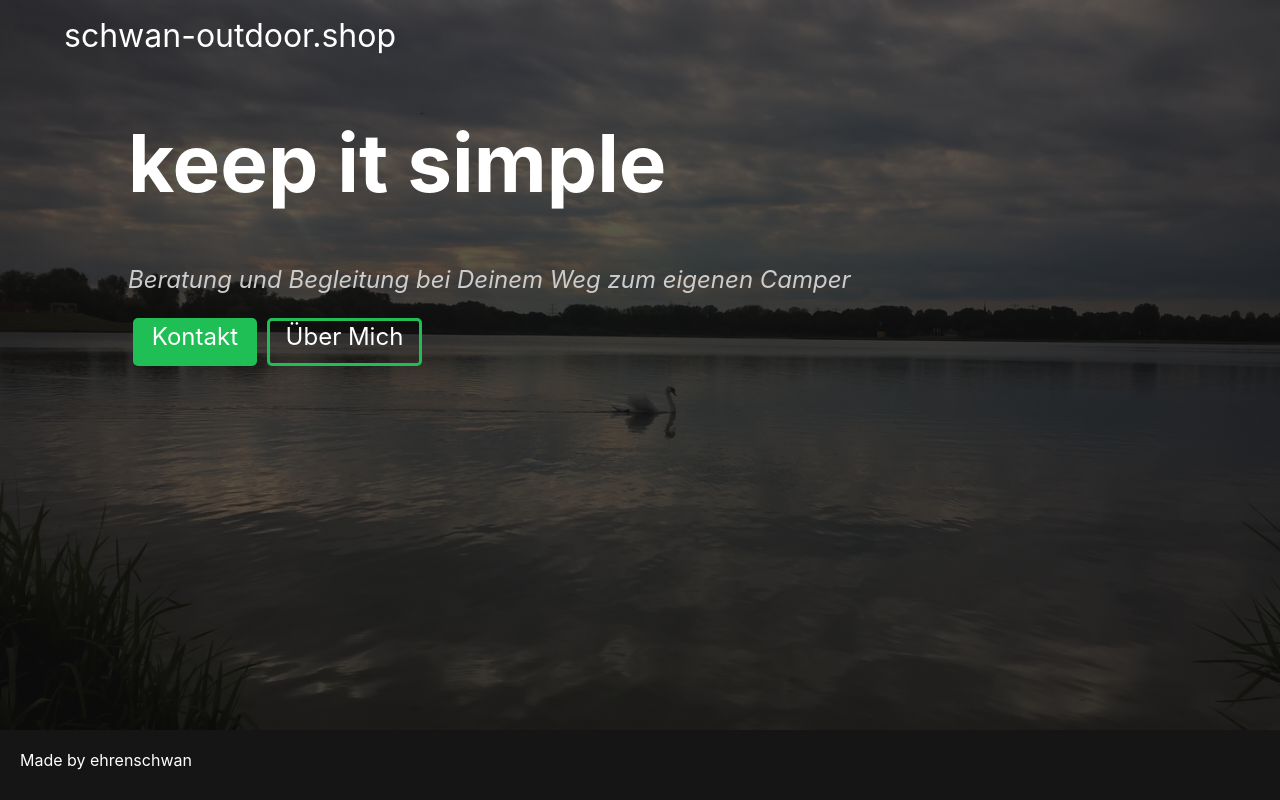
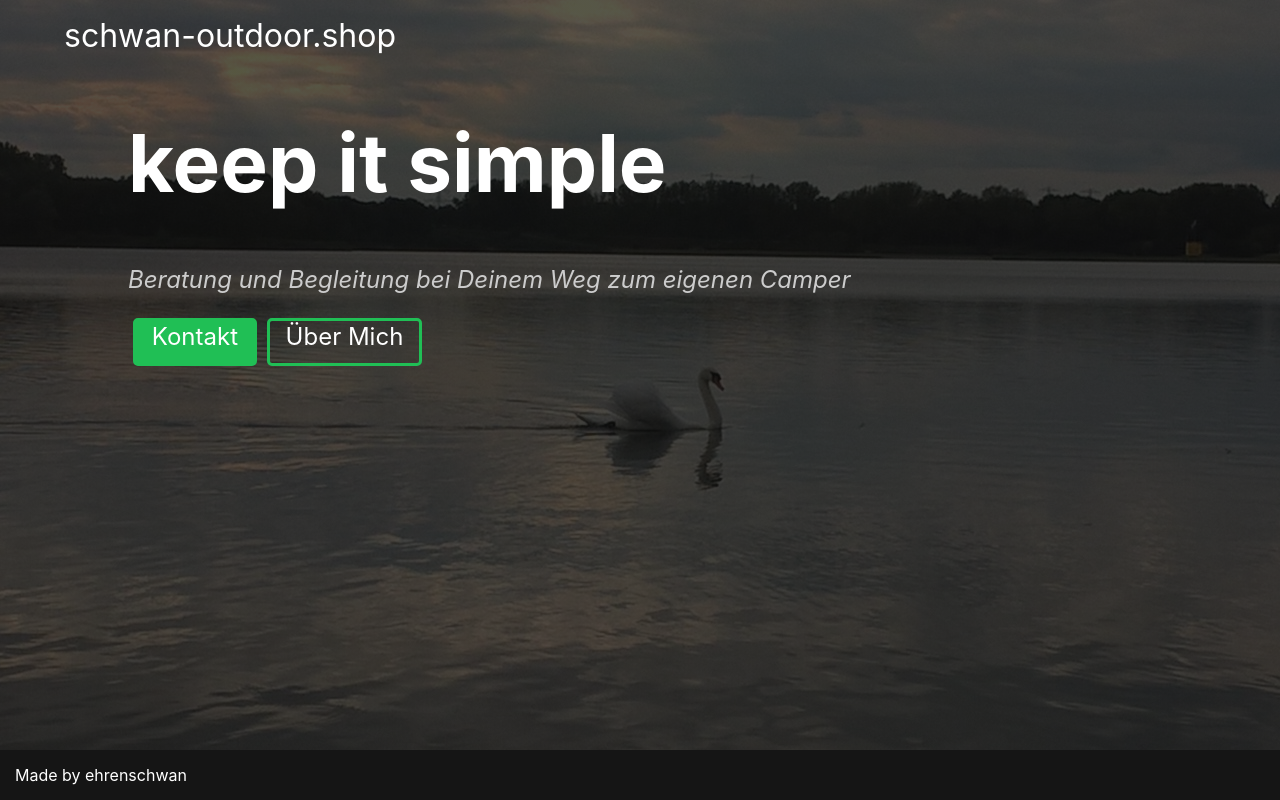
Before and after one commit to LucaSchwan/schwan-outdoor_shop, a Next.js app: page / in a window 1280 px wide. Built offline with nearby package versions, Linux system fonts and the light colour scheme.

Commit message:
Fixed pageLayout

```diff
--- a/pages/_app.tsx
+++ b/pages/_app.tsx
@@ -5,18 +5,16 @@ import Link from 'next/link';
 
 export default function App({ Component, pageProps }: AppProps) {
   return (
-    <div className={styles.content_bg}>
-      <nav>
-        <Link href="/" className={styles.logo}>
+    <div className={styles.pageLayout}>
+      <div className={styles.navbar}>
+        <Link href="/" className={styles.home}>
           schwan-outdoor.shop
         </Link>
-      </nav>
-      <div className={styles.page_wrapper}>
+      </div>
+      <div className={styles.content}>
         <Component {...pageProps} />
       </div>
-      <footer>
-        <div className={styles.dev}>Made by ehrenschwan</div>
-      </footer>
+      <div className={styles.footer}>Made by ehrenschwan</div>
     </div>
   );
 }
--- a/styles/App.module.scss
+++ b/styles/App.module.scss
@@ -1,6 +1,34 @@
 @import 'colors';
+@import 'standard';
 
-.logo {
+.pageLayout {
+  display: flex;
+  flex-direction: column;
+  background-image: linear-gradient($transparentBackground,
+      $transparentBackground),
+    url('../public/schwan.jpg');
+  background-position: center;
+  background-size: auto;
+}
+
+.navbar {
+  width: 100%;
+  min-height: 50px;
+  color: white;
+  padding-top: 1rem;
+}
+
+.footer {
+  margin-top: 2rem;
+  background: $background;
+  color: white;
+  min-height: 20px;
+  padding: 15px;
+  vertical-align: middle;
+  line-height: 20px;
+}
+
+.home {
   font-size: 2rem;
   padding-left: 4rem;
 
@@ -8,38 +36,24 @@
     color: #aaa;
   }
 
-  @media only screen and (max-width: 900px) {
+  @media only screen and (max-width: $large) {
     padding-left: 2rem;
   }
 
-  @media only screen and (max-width: 430px) {
+  @media only screen and (max-width: $small) {
     font-size: 1.5rem;
   }
 }
 
-.dev {
-  padding: 20px;
-}
+.content {
+  padding: 0 10rem 0 8rem;
+  flex: 1;
 
-.content_bg {
-  background-image: linear-gradient($transparentBackground,
-      $transparentBackground),
-    url('../public/schwan.jpg');
-  background-position: center;
-  background-size: cover;
-  width: 100%;
-
-}
-
-.page_wrapper {
-  padding: 0 10rem 0 8rem;
-  margin-top: 2rem;
-
-  @media only screen and (max-width: 900px) {
+  @media only screen and (max-width: $medium) {
     padding: 0 6rem 0 4rem ;
   }
 
-  @media only screen and (max-width: 490px) {
+  @media only screen and (max-width: $small) {
     padding: 0 4rem 0 2rem ;
   }
 }
--- a/styles/Contact.module.scss
+++ b/styles/Contact.module.scss
@@ -6,11 +6,7 @@
   font-size: 1.5rem;
   padding: 2rem;
 
-  @media only screen and (max-width: 540px) {
-    padding: 1rem;
-  }
-
-  @media only screen and (max-width: 490px) {
+  @media only screen and (max-width: $small) {
     font-size: 1.2rem;
   }
 }
--- a/styles/Index.module.scss
+++ b/styles/Index.module.scss
@@ -6,7 +6,7 @@
   flex-direction: row;
   align-items: center;
 
-	@media only screen and (max-width: 490px) {
+	@media only screen and (max-width: $small) {
 		flex-direction: column;
 		align-items: flex-start;
 	}
@@ -29,7 +29,7 @@
 		vertical-align: middle;
 	}
 
-	@media only screen and (max-width: 490px) {
+	@media only screen and (max-width: $small) {
 		a {
 			font-size: 1.3rem;
 		}
--- a/styles/_standard.scss
+++ b/styles/_standard.scss
@@ -1,10 +1,18 @@
+// breakpoints
+$small: 640px;
+$medium: 758px;
+$large: 1024px;
+$xlarge: 1280px;
+$xxlarge: 1536px;
+
 .title {
   color: white;
   font-weight: 700;
   font-size: 5rem;
   margin-top: 3rem;
 
-  @media only screen and (max-width: 430px) {
+  @media only screen and (max-width: $small) {
+    margin-top: 1.5rem;
     font-size: 4rem;
   }
 }
@@ -16,11 +24,10 @@
   font-size: 1.5rem;
   margin-bottom: 0 2rem 0 0 ;
 
-  @media only screen and (max-width: 490px) {
+  @media only screen and (max-width: $small) {
     font-size: 1.5rem;
   }
 }
-
 
 .smaller_title {
   color: white;
@@ -34,7 +41,7 @@
   font-weight: 400;
   font-style: italic;
 
-  @media only screen and (max-width: 430px) {
+  @media only screen and (max-width: $small) {
     font-size: 1.25rem;
   }
 }
--- a/styles/globals.scss
+++ b/styles/globals.scss
@@ -1,3 +1,5 @@
+@import 'colors';
+
 html,
 body {
   padding: 0;
@@ -6,35 +8,16 @@ body {
     Ubuntu, Cantarell, Fira Sans, Droid Sans, Helvetica Neue, sans-serif;
 }
 
-body {
-  font-size: 100%;
-}
-
 a {
   color: inherit;
   text-decoration: none;
 }
 
-nav {
-  width: 100%;
-  height: 50px;
-  color: white;
-  padding-top: 1rem;
-}
-
-footer {
-  width: 100%;
-  background: #151515;
-  height: 70px;
-  color: white;
-  position: absolute;
-  bottom: 0;
-}
 
 html,
 body,
 body>div:first-child,
 div#__next,
 div#__next>div {
-  height: 100%;
+  min-height: 100vh;
 }
```
